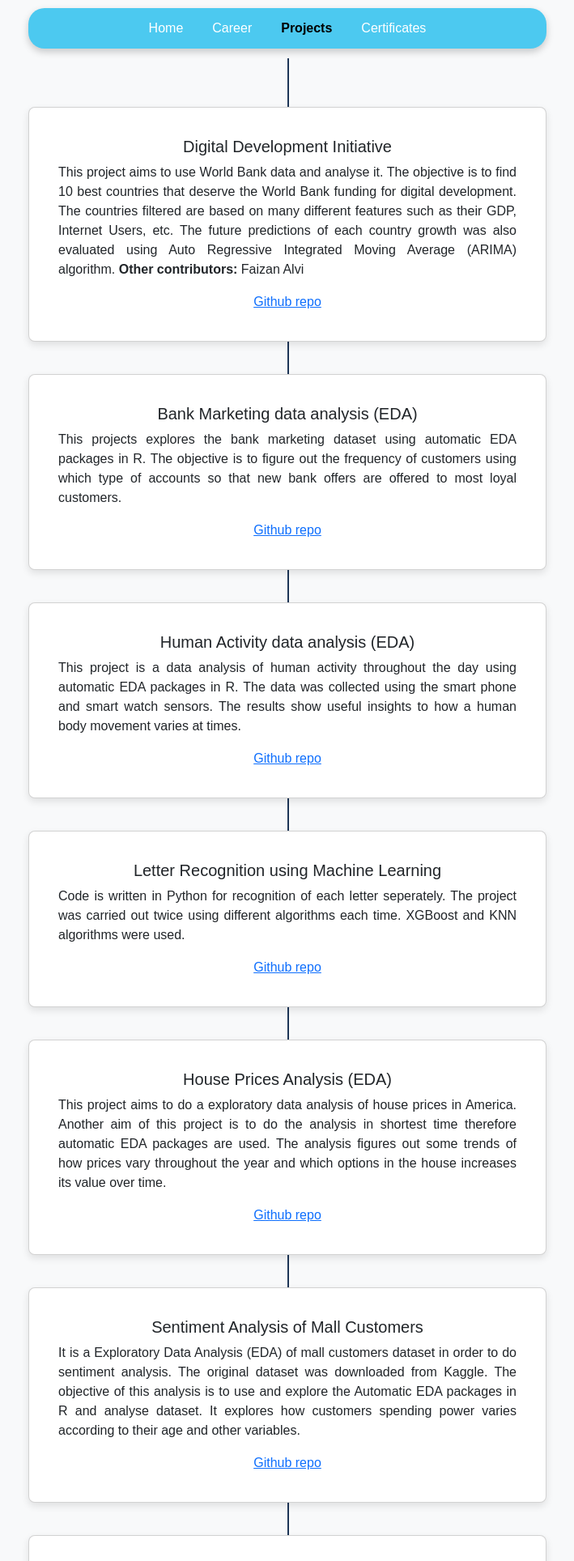
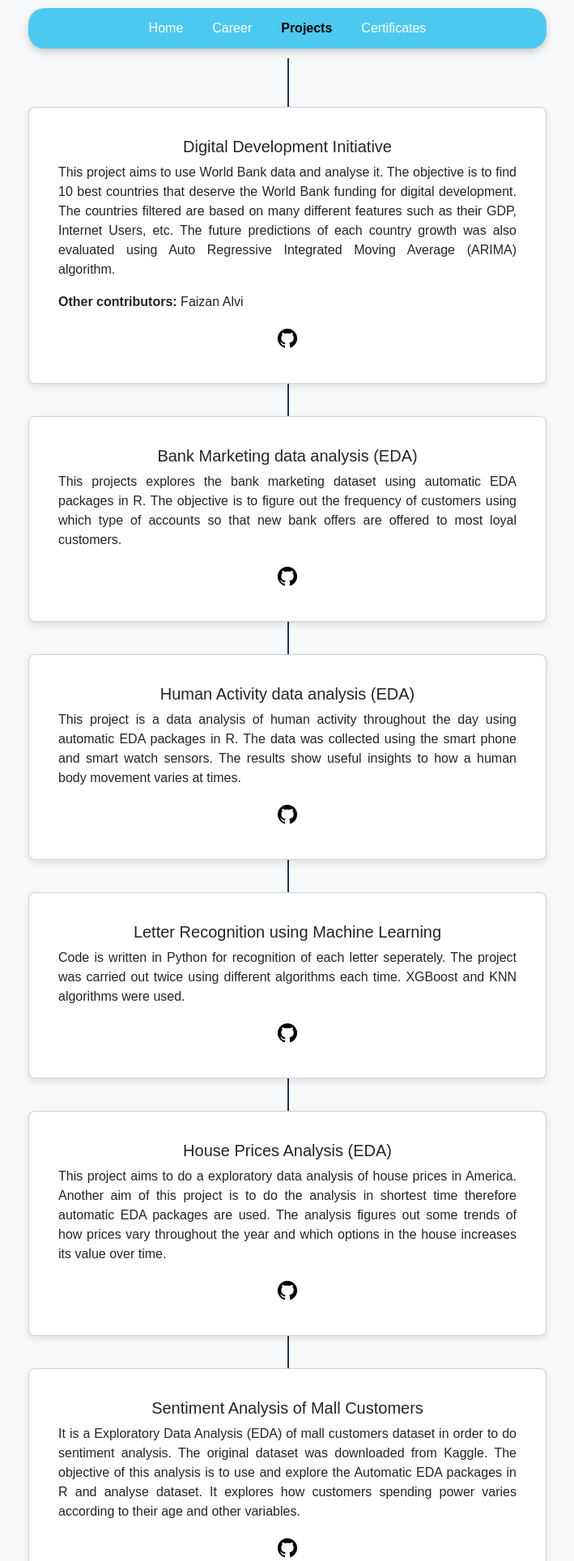
Before and after one commit to danialkhilji/portfolio, a Flask app: page /projects in a window 1280 px wide. Shown: the top 1928 px of the page at 81% size, without its empty margins (285-994 px from the left). Run offline with Flask 3, Linux system fonts and the light colour scheme.

Commit message:
Removed projects_copy.html and added github icons on projects page

```diff
--- a/static/styles.css
+++ b/static/styles.css
@@ -157,6 +157,16 @@ h1 {
     font-weight: bold;
     color: inherit;
     transition: color 0.3s ease;
+}
+
+/* Icons */
+a i {
+    color: #000; /* Default icon color */
+    transition: color 0.3s ease;
+}
+
+a i:hover {
+    color: #007bff; /* Change color on hover */
 }
 
 /* Timeline Container */
--- a/templates/projects.html
+++ b/templates/projects.html
@@ -7,6 +7,8 @@
     <title>Projects - Portfolio</title>
     <!-- Bootstrap CSS -->
     <link href="https://cdn.jsdelivr.net/npm/bootstrap@5.3.0-alpha1/dist/css/bootstrap.min.css" rel="stylesheet">
+    <!-- Link to Bootstrap icons CSS -->
+    <link rel="stylesheet" href="https://cdn.jsdelivr.net/npm/bootstrap-icons/font/bootstrap-icons.css">
 
     <!-- Link to custom CSS -->
     <link rel="stylesheet" type="text/css" href="{{ url_for('static', filename='styles.css') }}">
@@ -55,9 +57,13 @@
                             The objective is to find 10 best countries that deserve the World Bank funding for digital development.
                             The countries filtered are based on many different features such as their GDP, Internet Users, etc.
                             The future predictions of each country growth was also evaluated using Auto Regressive Integrated Moving Average (ARIMA) algorithm.
+                        </p>
+                        <p class="left-align">
                             <b>Other contributors:</b> Faizan Alvi
                         </p>
-                        <a href="https://github.com/danialkhilji/Digital-Development-Initiative-World-Bank" target="_blank" rel="noopener noreferrer">Github repo</a>
+                        <a href="https://github.com/danialkhilji/Digital-Development-Initiative-World-Bank" target="_blank" rel="noopener noreferrer">
+                            <i class="bi bi-github" style="font-size: 1.5rem;"></i>
+                        </a>
                     </div>
                 </div>
             </div>
@@ -70,7 +76,9 @@
                         <p class="card-text justify">This projects explores the bank marketing dataset using automatic EDA packages in R.
                             The objective is to figure out the frequency of customers using which type of accounts so that new bank offers are offered to most loyal customers.
                         </p>
-                        <a href="https://github.com/danialkhilji/Bank-Marketing-EDA" target="_blank" rel="noopener noreferrer">Github repo</a>
+                        <a href="https://github.com/danialkhilji/Bank-Marketing-EDA" target="_blank" rel="noopener noreferrer">
+                            <i class="bi bi-github" style="font-size: 1.5rem;"></i>
+                        </a>
                     </div>
                 </div>
             </div>
@@ -84,7 +92,9 @@
                             The data was collected using the smart phone and smart watch sensors.
                             The results show useful insights to how a human body movement varies at times.
                         </p>
-                        <a href="https://github.com/danialkhilji/Human-Activity-EDA" target="_blank" rel="noopener noreferrer">Github repo</a>
+                        <a href="https://github.com/danialkhilji/Human-Activity-EDA" target="_blank" rel="noopener noreferrer">
+                            <i class="bi bi-github" style="font-size: 1.5rem;"></i>
+                        </a>
                     </div>
                 </div>
             </div>
@@ -97,7 +107,9 @@
                             The project was carried out twice using different algorithms each time.
                             XGBoost and KNN algorithms were used.
                         </p>
-                        <a href="https://github.com/danialkhilji/Letter-Recognition" target="_blank" rel="noopener noreferrer">Github repo</a>
+                        <a href="https://github.com/danialkhilji/Letter-Recognition" target="_blank" rel="noopener noreferrer">
+                            <i class="bi bi-github" style="font-size: 1.5rem;"></i>
+                        </a>
                     </div>
                 </div>
             </div>
@@ -110,7 +122,9 @@
                             Another aim of this project is to do the analysis in shortest time therefore automatic EDA packages are used.
                             The analysis figures out some trends of how prices vary throughout the year and which options in the house increases its value over time.
                         </p>
-                        <a href="https://github.com/danialkhilji/House-Prices-EDA" target="_blank" rel="noopener noreferrer">Github repo</a>
+                        <a href="https://github.com/danialkhilji/House-Prices-EDA" target="_blank" rel="noopener noreferrer">
+                            <i class="bi bi-github" style="font-size: 1.5rem;"></i>
+                        </a>
                     </div>
                 </div>
             </div>
@@ -123,7 +137,9 @@
                             The original dataset was downloaded from Kaggle. The objective of this analysis is to use and explore the Automatic EDA packages in R and analyse dataset.
                             It explores how customers spending power varies according to their age and other variables.
                         </p>
-                        <a href="https://github.com/danialkhilji/Sentiment-EDA" target="_blank" rel="noopener noreferrer">Github repo</a>
+                        <a href="https://github.com/danialkhilji/Sentiment-EDA" target="_blank" rel="noopener noreferrer">
+                            <i class="bi bi-github" style="font-size: 1.5rem;"></i>
+                        </a>
                     </div>
                 </div>
             </div>
@@ -136,7 +152,9 @@
                             Then I used Collaborative Filtering and Pearsons’ R Correlation as two methods of recommendation to build a model.
                             Evaluated performance at the end.
                         </p>
-                        <a href="https://github.com/danialkhilji/NETFLIX-Recommendation-Model" target="_blank" rel="noopener noreferrer">Github repo</a>
+                        <a href="https://github.com/danialkhilji/NETFLIX-Recommendation-Model" target="_blank" rel="noopener noreferrer">
+                            <i class="bi bi-github" style="font-size: 1.5rem;"></i>
+                        </a>
                     </div>
                 </div>
             </div>
@@ -161,7 +179,9 @@
                             For image data generation Keras library was used. I created a CNN with five convolutional layers followed by a DNN with one hidden layer containing 512 neurons and output layer containing 15 neurons (each for one category).
                             All neurons use RELU as an activation function. Iterations were stopped when 0.7 accuracy is reached.
                         </p>
-                        <a href="https://github.com/danialkhilji/Scene-Recognition-Convolutional-Neural-Network" target="_blank" rel="noopener noreferrer">Github repo</a>
+                        <a href="https://github.com/danialkhilji/Scene-Recognition-Convolutional-Neural-Network" target="_blank" rel="noopener noreferrer">
+                            <i class="bi bi-github" style="font-size: 1.5rem;"></i>
+                        </a>
                     </div>
                 </div>
             </div>
@@ -197,7 +217,9 @@
                             Then the test images are loaded and predicted. Results were generated in the form of confusion matrix.
                             Accuracy achieved was roughly 0.4.
                         </p>
-                        <a href="https://github.com/danialkhilji/Scene-Recognition-SVM" target="_blank" rel="noopener noreferrer">Github repo</a>
+                        <a href="https://github.com/danialkhilji/Scene-Recognition-SVM" target="_blank" rel="noopener noreferrer">
+                            <i class="bi bi-github" style="font-size: 1.5rem;"></i>
+                        </a>
                     </div>
                 </div>
             </div>
@@ -213,7 +235,9 @@
                             Similarly, eight scaled images, with scaling factor m=1.2, corners were compared with that of the original.
                             All the results were then plotted to visualize better.
                         </p>
-                        <a href="https://github.com/danialkhilji/Harris-Corner-Detector" target="_blank" rel="noopener noreferrer">Github repo</a>
+                        <a href="https://github.com/danialkhilji/Harris-Corner-Detector" target="_blank" rel="noopener noreferrer">
+                            <i class="bi bi-github" style="font-size: 1.5rem;"></i>
+                        </a>
                     </div>
                 </div>
             </div>
@@ -228,7 +252,9 @@
                             Firstly, K-Means clustering on the colour pixels is executed which gives the centroids.
                             Then program calculates the likelihood of each pixel to belong to each cluster using the method similar to multivariate Gaussian Mixture Model.
                         </p>
-                        <a href="https://github.com/danialkhilji/Lazy-Snapping-Image-Segmentation" target="_blank" rel="noopener noreferrer">Github repo</a>
+                        <a href="https://github.com/danialkhilji/Lazy-Snapping-Image-Segmentation" target="_blank" rel="noopener noreferrer">
+                            <i class="bi bi-github" style="font-size: 1.5rem;"></i>
+                        </a>
                     </div>
                 </div>
             </div>
```
Also changed, not shown: templates/projects_copy.html (deleted, +0 -107 lines).
